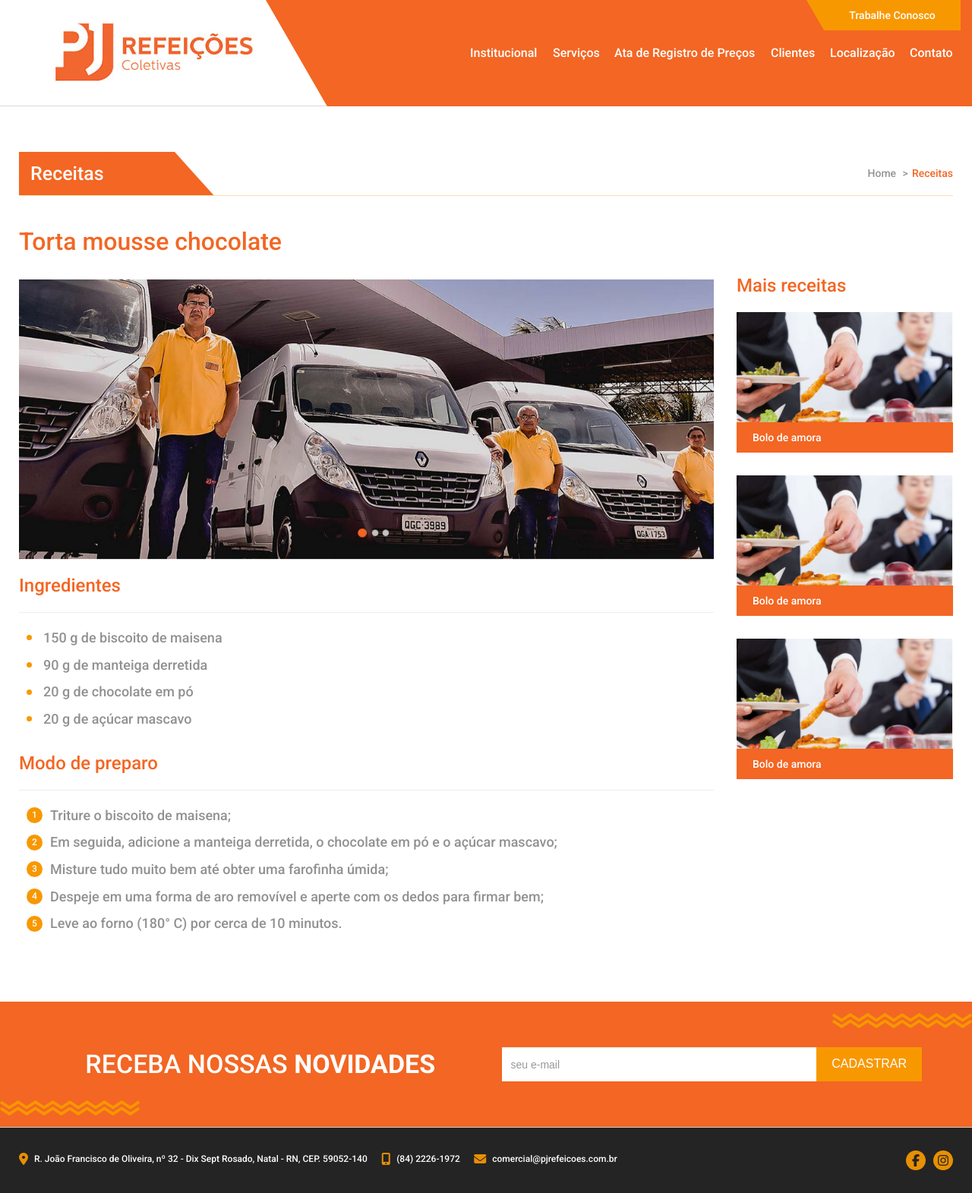
After one commit to PauloRobertoM/pj, a PHP site: page /receitas.php in a window 1280 px wide. The commit adds this page. Shown: the whole page at 76% size. Run offline with PHP 8.4, Linux system fonts and the light colour scheme; some libraries are stand-ins or nearby versions; some web fonts are replaced.

Commit message:
Receitas | Contato

```diff
--- a/assets/css/style.css
+++ b/assets/css/style.css
@@ -25,6 +25,9 @@ body {
     max-width: 1260px!important;
     width: 100%;
     margin: 0 auto!important;
+}
+.row {
+    margin-bottom: 0;
 }
 
 /* --- MENU --- */
@@ -550,6 +553,109 @@ footer .redes-sociais .fa {
     color: #242424;
 }
 
+.receita-interna h2 {
+    font-size: 32px;
+    color: #f36623;
+    margin: 0 0 30px;
+}
+.receita-interna ul {
+    padding-left: 10px;
+    margin-bottom: 30px;
+}
+.receita-interna ul>li {
+    font-size: 18px;
+    color: #939090;
+    margin-bottom: 10px;
+    display: flex;
+    align-items: center;
+}
+.receita-interna .ingredientes>li span {
+    display: block;
+    width: 7px;
+    height: 7px;
+    background: #f89801;
+    margin-right: 15px;
+    border-radius: 50px;
+}
+.receita-interna .preparo>li span {
+    font-size: 12px;
+    color: #fff;
+    display: flex;
+    align-items: center;
+    justify-content: center;
+    width: 21px;
+    height: 21px;
+    background: #f89801;
+    margin-right: 10px;
+    border-radius: 50px;
+}
+
+aside {
+    margin-top: 63px;
+}
+aside h4 {
+    margin-bottom: 20px!important;
+}
+aside .item {
+    margin-bottom: 30px;
+}
+aside img {
+    width: 100%;
+    height: 145px;
+    object-fit: cover;
+    margin-bottom: 0!important;
+}
+aside .btn {
+    font-size: 14px;
+    color: #fff;
+    display: flex;
+    align-items: center;
+    width: 100%;
+    height: 40px;
+    background: #f36623;
+    padding-left: 20px;
+    border-radius: 0;
+}
+aside .btn:hover {
+    color: #fff;
+    background: #f89801;
+}
+
+.contato form {
+    margin-top: 30px;
+}
+.contato input {
+    font-size: 16px;
+    color: #a8a8a8;
+    border: 1px solid #a8a8a8;
+    border-radius: 0;
+    height: 45px;
+    margin-bottom: 15px;
+}
+.contato textarea {
+    font-size: 16px;
+    color: #a8a8a8;
+    border: 1px solid #a8a8a8;
+    border-radius: 0;
+    height: 215px;
+}
+.contato button {
+    font-size: 16px;
+    color: #fff;
+    text-transform: uppercase;
+    background: #f89801;
+    padding: 10px 40px;
+    border: none;
+    float: right;
+    margin-top: 30px;
+}
+.contato button:hover {
+    background: #f36623;
+}
+.contato .conteudo {
+    margin-top: 54px;
+}
+
 /* --- MOBILE --- */
 @media (max-width: 767px) {
     .navbar-default {
@@ -709,6 +815,12 @@ footer .redes-sociais .fa {
         padding: 10px;
         margin-top: 30px;
     }
+    .receita-interna ul>li {
+        font-size: 12px;
+    }
+    .contato .conteudo {
+        margin-top: 100px;
+    }
 }
 @media (min-width: 768px) and (max-width: 992px) {
     header ul.nav>li>a {
--- /dev/null
+++ b/components/sidebar.php
@@ -0,0 +1,23 @@
+<div class="col-md-3 col-sm-3">
+	<aside>
+		<h4>Mais receitas</h4>
+		<div class="item">
+			<a href="">
+				<img src="assets/images/eventos.jpg" alt="">
+			</a>
+			<a href="" class="btn">Bolo de amora</a>
+		</div><!-- item -->
+		<div class="item">
+			<a href="">
+				<img src="assets/images/eventos.jpg" alt="">
+			</a>
+			<a href="" class="btn">Bolo de amora</a>
+		</div><!-- item -->
+		<div class="item">
+			<a href="">
+				<img src="assets/images/eventos.jpg" alt="">
+			</a>
+			<a href="" class="btn">Bolo de amora</a>
+		</div><!-- item -->
+	</aside>
+</div><!-- md-3 -->
--- /dev/null
+++ b/receitas.php
@@ -0,0 +1,49 @@
+<?php include 'components/header.php'; ?>
+
+	<section class="topo-interna">
+		<div class="container">
+			<div class="titulo-interna">
+				<h1>Receitas</h1>
+			</div><!-- titulo-interna -->
+			<ol class="breadcrumb">
+				<li><a href="#">Home</a></li>
+				<li class="active">Receitas</li>
+			</ol>
+			<hr />
+		</div><!-- container -->
+	</section><!-- topo-interna -->
+
+	<section class="interna receita-interna">
+        <div class="container">
+        	<div class="row">
+        		<div class="col-md-9 col-sm-9">
+        			<h2>Torta mousse chocolate</h2>
+        			<div class="owl-carousel owl-theme" id="owl-institucional">
+			            <div class="item">
+			                <img src="assets/images/institucional.jpg" alt="institucional" />
+			            </div><!-- .item -->
+			        </div><!-- . owl-carousel -->
+			        <h4>Ingredientes</h4>
+			        <hr>
+			        <ul class="ingredientes">
+			        	<li><span></span>150 g de biscoito de maisena</li>
+						<li><span></span>90 g de manteiga derretida</li>
+						<li><span></span>20 g de chocolate em pó</li>
+						<li><span></span>20 g de açúcar mascavo</li>
+			        </ul>
+			        <h4>Modo de preparo</h4>
+			        <hr>
+			        <ul class="preparo">
+			        	<li><div><span>1</span></div> Triture o biscoito de maisena;</li>
+						<li><div><span>2</span></div> Em seguida, adicione a manteiga derretida, o chocolate em pó e o açúcar mascavo;</li>
+						<li><div><span>3</span></div> Misture tudo muito bem até obter uma farofinha úmida;</li>
+						<li><div><span>4</span></div> Despeje em uma forma de aro removível e aperte com os dedos para firmar bem;</li>
+						<li><div><span>5</span></div> Leve ao forno (180° C) por cerca de 10 minutos.</li>
+			        </ul>
+        		</div><!-- md-9 -->
+				<?php include 'components/sidebar.php'; ?>
+        	</div><!-- row -->
+        </div><!-- container -->
+    </section><!-- .interna -->
+
+<?php include 'components/footer.php'; ?>
```
Also changed, not shown: contato.php (added, +49 -0 lines).
